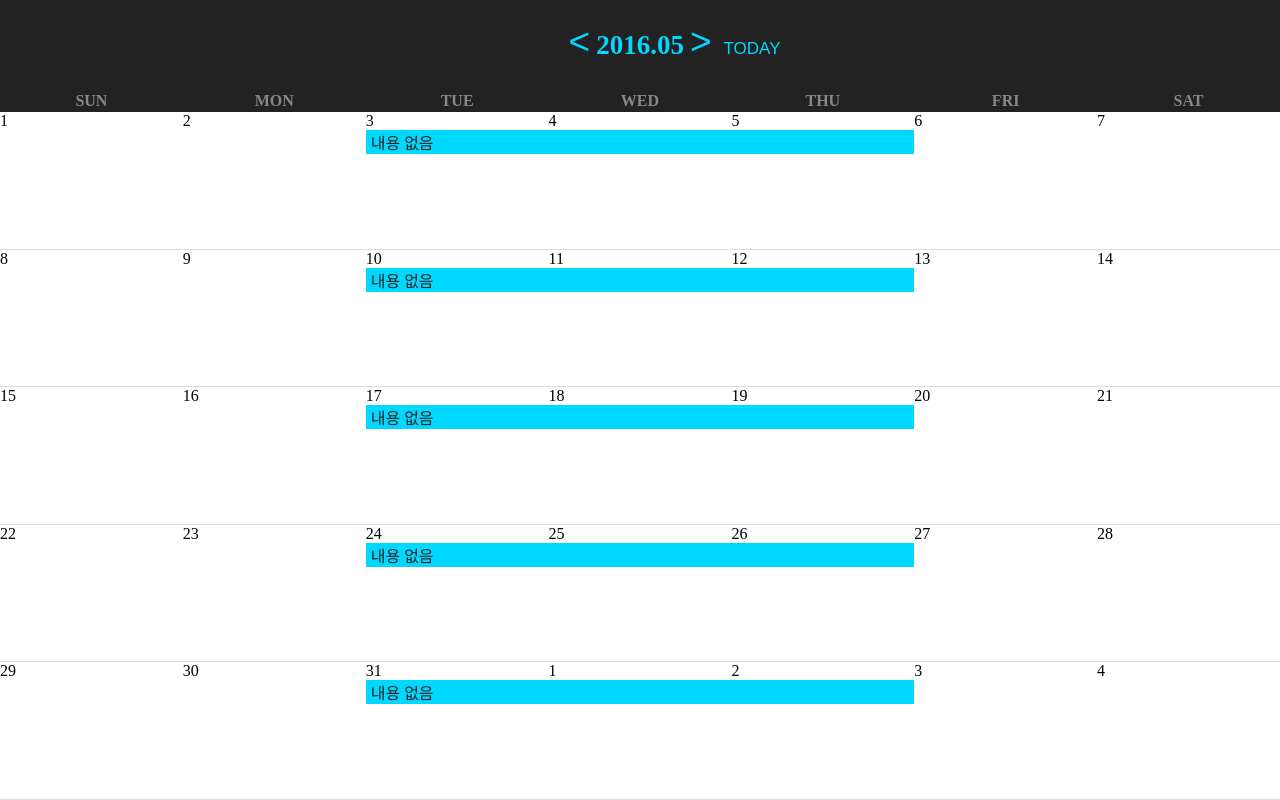
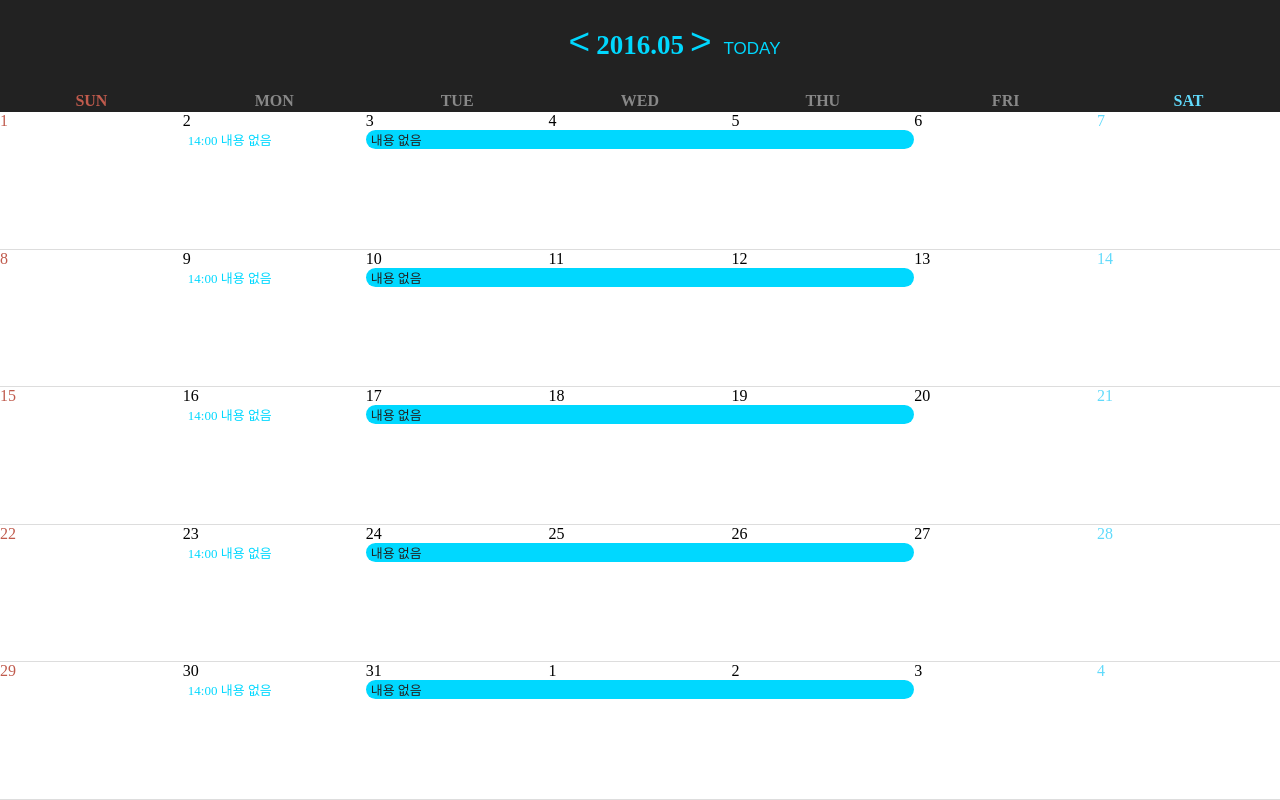
Before and after one commit to gedarobo/react-calendar, a React app: page / in a window 1280 px wide. Built offline with nearby package versions, Linux system fonts and the light colour scheme.

Commit message:
토요일 일요일 색상 추가 일정 박스 모양 수정

```diff
--- a/index.html
+++ b/index.html
@@ -2,7 +2,7 @@
 <html>
   <head>
     <meta charset="utf-8" />
-    <title>React Tutorial</title>
+    <title>React Calendar</title>
   </head>
   <body>
     <div id="app"></div>
--- a/src/components/CalendarContainer.js
+++ b/src/components/CalendarContainer.js
@@ -25,13 +25,13 @@ class CalendarContainer extends Component {
 				<table cellpadding="0" cellspacing="0" style={weekStyle}>
 					<tbody>
 						<tr>
-							<th class="sun">SUN</th>
+							<th style={{color: '#c05b4d'}}>SUN</th>
 							<th>MON</th>
 							<th>TUE</th>
 							<th>WED</th>
 							<th>THU</th>
 							<th>FRI</th>
-							<th>SAT</th>
+							<th style={{color: '#61dafb'}}>SAT</th>
 						</tr>
 					</tbody>
 				</table>
--- a/src/components/MonthRow.js
+++ b/src/components/MonthRow.js
@@ -42,15 +42,21 @@ class MonthRow extends Component {
 				<table cellpadding="0" cellspacing="0" style={scheduleListStyle}>
 					<tbody>
 						<tr>
-							{this.props.dateList.map((value, index) => <td key={index}>{value.date}</td>)}
+							{this.props.dateList.map((value, index) => <td key={index} style={{color: index === 0 ? '#c05b4d' : (index === 6 ? '#61dafb' : '')}}>{value.date}</td>)}
 						</tr>
 						<tr>
 							<td></td>
-							<td></td>
+							<td>
+								<div>
+									<div class="info">
+										<a href="#" style={{fontSize: '13px', textDecoration: 'initial', color: '#00d8ff', padding : '5px 1px 1px 5px'}}>14:00 내용 없음</a>
+									</div>
+								</div>
+							</td>
 							<td dayindex="8" colSpan="3">
-								<div style={{background: '#00d8ff'}}>
+								<div style={{background: '#00d8ff', borderRadius: '20px'}}>
 									<div class="info">
-										<a href="#" style={{textDecoration: 'initial', color: '#222', padding : '5px 1px 1px 5px'}}>내용 없음</a>
+										<a href="#" style={{fontSize: '13px', textDecoration: 'initial', color: '#222', padding : '5px 1px 1px 5px'}}>내용 없음</a>
 									</div>
 								</div>
 							</td>
```
Also changed, not shown: 1 other file.
